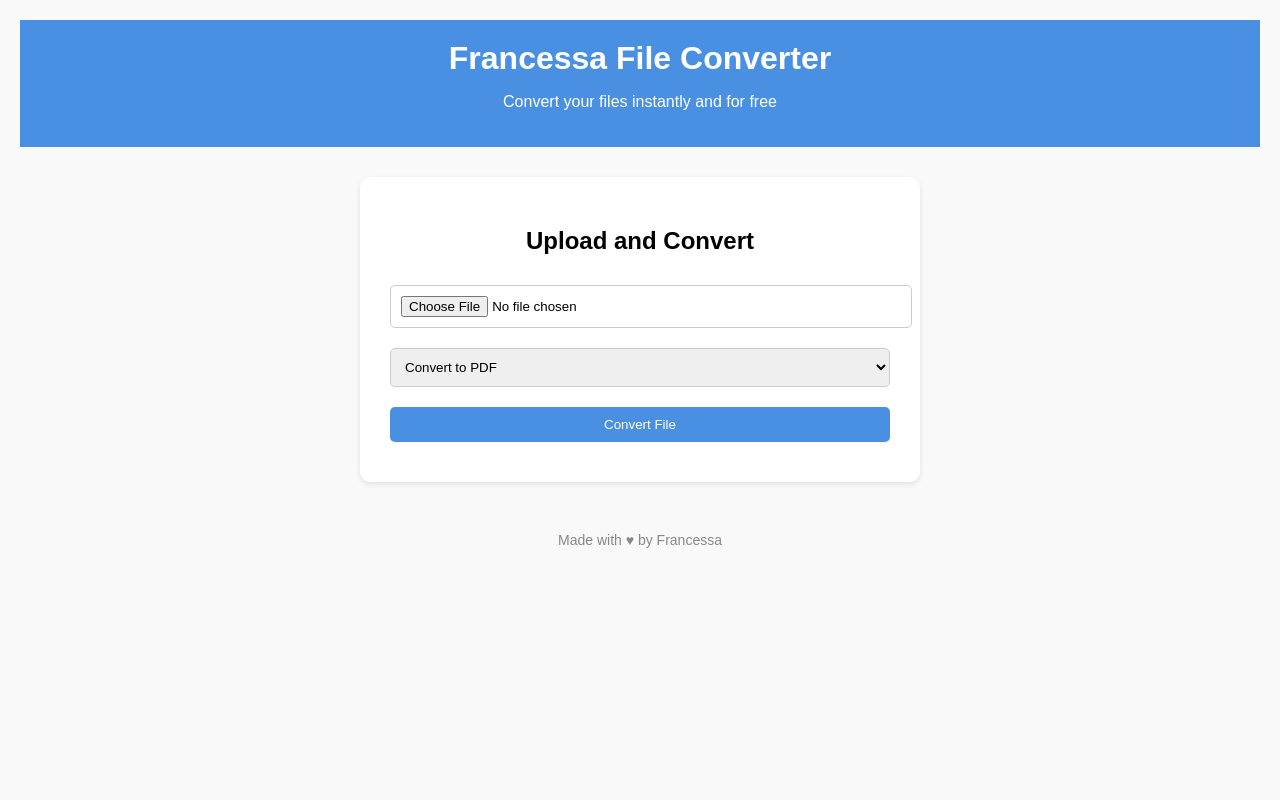
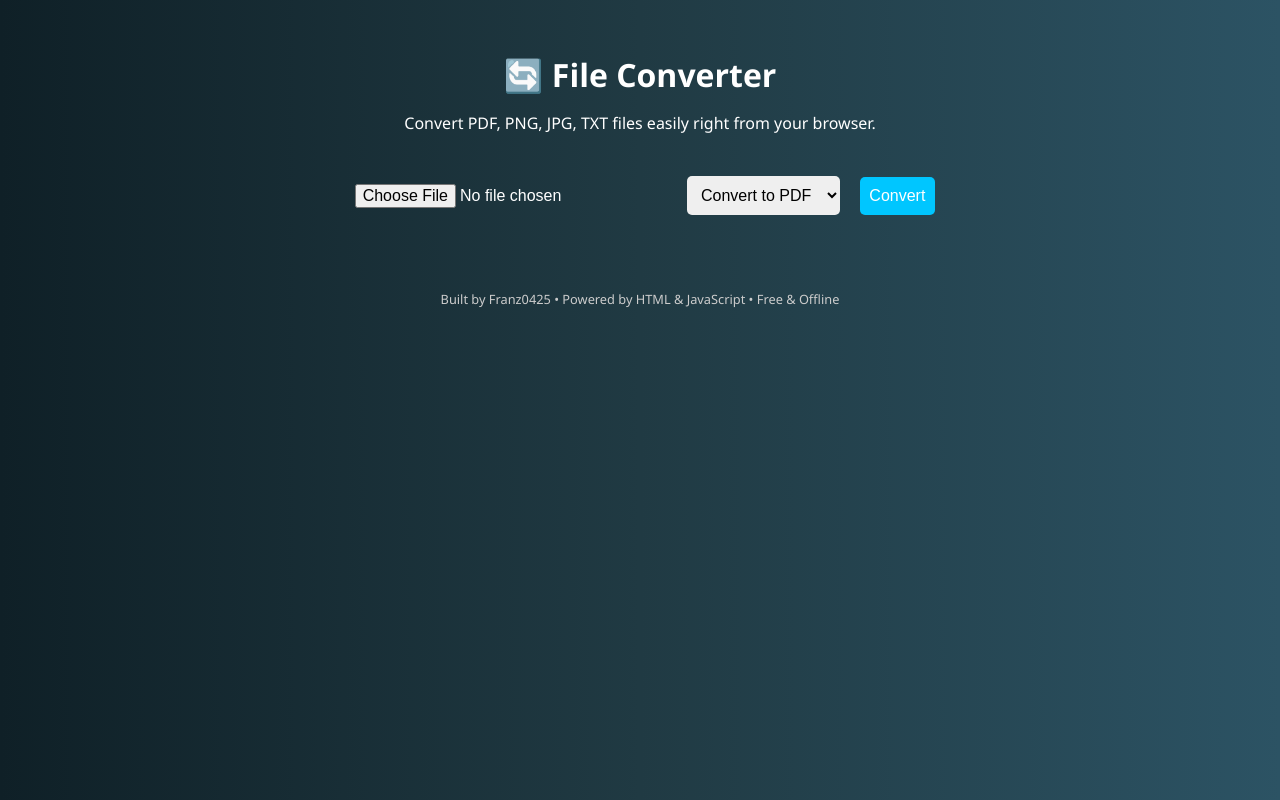
Before and after one commit to Franz0425/file-converter-website, a plain HTML site: page index.html in a window 1280 px wide. Drawn offline with Linux system fonts and the light colour scheme.

Commit message:
Update index.html

```diff
--- a/index.html
+++ b/index.html
@@ -1,88 +1,131 @@
-
 <!DOCTYPE html>
 <html lang="en">
 <head>
-    <meta charset="UTF-8">
-    <meta name="viewport" content="width=device-width, initial-scale=1.0">
-    <title>Francessa File Converter</title>
+  <meta charset="UTF-8" />
+  <meta name="viewport" content="width=device-width, initial-scale=1.0"/>
+  <title>File Converter by Franz0425</title>
   <style>
     body {
-            font-family: Arial, sans-serif;
+      font-family: "Segoe UI", sans-serif;
+      background: linear-gradient(to right, #0f2027, #203a43, #2c5364);
+      color: #fff;
       text-align: center;
-            background: #f9f9f9;
-            margin: 0;
-            padding: 20px;
-        }
-        header {
-            background: #4a90e2;
-            color: white;
-            padding: 20px 0;
-        }
-        h1 {
+      padding: 2rem;
       margin: 0;
     }
-        .converter {
-            background: white;
-            padding: 30px;
-            margin: 30px auto;
-            border-radius: 10px;
-            max-width: 500px;
-            box-shadow: 0 2px 5px rgba(0,0,0,0.1);
+
+    h1 {
+      font-size: 2rem;
+      margin-bottom: 0.5rem;
     }
-        input, select, button {
-            margin: 10px 0;
-            padding: 10px;
-            width: 100%;
+
+    p {
+      font-size: 1rem;
+      margin-bottom: 2rem;
+    }
+
+    input[type="file"], select, button {
+      margin: 0.5rem;
+      padding: 0.6rem;
+      font-size: 1rem;
       border-radius: 5px;
-            border: 1px solid #ccc;
+      border: none;
     }
+
     button {
-            background: #4a90e2;
+      background-color: #00c6ff;
       color: white;
-            border: none;
       cursor: pointer;
     }
+
+    button:hover {
+      background-color: #0072ff;
+    }
+
+    #download-link {
+      display: block;
+      margin-top: 1.5rem;
+      font-weight: bold;
+      color: #00ffea;
+    }
+
     footer {
-            margin-top: 50px;
-            font-size: 14px;
-            color: #888;
+      margin-top: 4rem;
+      font-size: 0.8rem;
+      color: #ccc;
     }
   </style>
 </head>
 <body>
 
-<header>
-    <h1>Francessa File Converter</h1>
-    <p>Convert your files instantly and for free</p>
-</header>
+  <h1>🔄 File Converter</h1>
+  <p>Convert PDF, PNG, JPG, TXT files easily right from your browser.</p>
 
-<div class="converter">
-    <h2>Upload and Convert</h2>
-    <input type="file" id="fileInput">
+  <input type="file" id="fileInput" />
+
   <select id="formatSelect">
     <option value="pdf">Convert to PDF</option>
-        <option value="docx">Convert to DOCX</option>
+    <option value="png">Convert to PNG</option>
     <option value="jpg">Convert to JPG</option>
-        <option value="png">Convert to PNG</option>
     <option value="txt">Convert to TXT</option>
   </select>
-    <button onclick="convertFile()">Convert File</button>
-</div>
+
+  <button onclick="convertFile()">Convert</button>
+
+  <a id="download-link" style="display:none;" download>Download Converted File</a>
 
   <footer>
-    <p>Made with ♥ by Francessa</p>
+    Built by Franz0425 • Powered by HTML & JavaScript • Free & Offline
   </footer>
 
   <script>
     function convertFile() {
-        const file = document.getElementById('fileInput').files[0];
-        const format = document.getElementById('formatSelect').value;
-        if (!file) {
+      const fileInput = document.getElementById("fileInput");
+      const format = document.getElementById("formatSelect").value;
+      const link = document.getElementById("download-link");
+
+      if (!fileInput.files.length) {
         alert("Please upload a file first.");
         return;
       }
 
-        alert("This is a static demo. For real conversion, a backend service or API is needed.");
+      const file = fileInput.files[0];
+      const reader = new FileReader();
+
+      reader.onload = function (e) {
+        let blob;
+        let filename = file.name.split(".")[0];
+
+        switch (format) {
+          case "txt":
+            blob = new Blob([e.target.result], { type: "text/plain" });
+            filename += ".txt";
+            break;
+          case "pdf":
+            blob = new Blob([e.target.result], { type: "application/pdf" });
+            filename += ".pdf";
+            break;
+          case "png":
+            blob = new Blob([e.target.result], { type: "image/png" });
+            filename += ".png";
+            break;
+          case "jpg":
+            blob = new Blob([e.target.result], { type: "image/jpeg" });
+            filename += ".jpg";
+            break;
+          default:
+            alert("Unsupported format");
+            return;
+        }
+
+        const url = URL.createObjectURL(blob);
+        link.href = url;
+        link.download = filename;
+        link.style.display = "block";
+        link.textContent = "⬇️ Download " + filename;
+      };
+
+      reader.readAsArrayBuffer(file);
     }
   </script>
 
```
Lines whose indentation alone changed are shown as unchanged.
